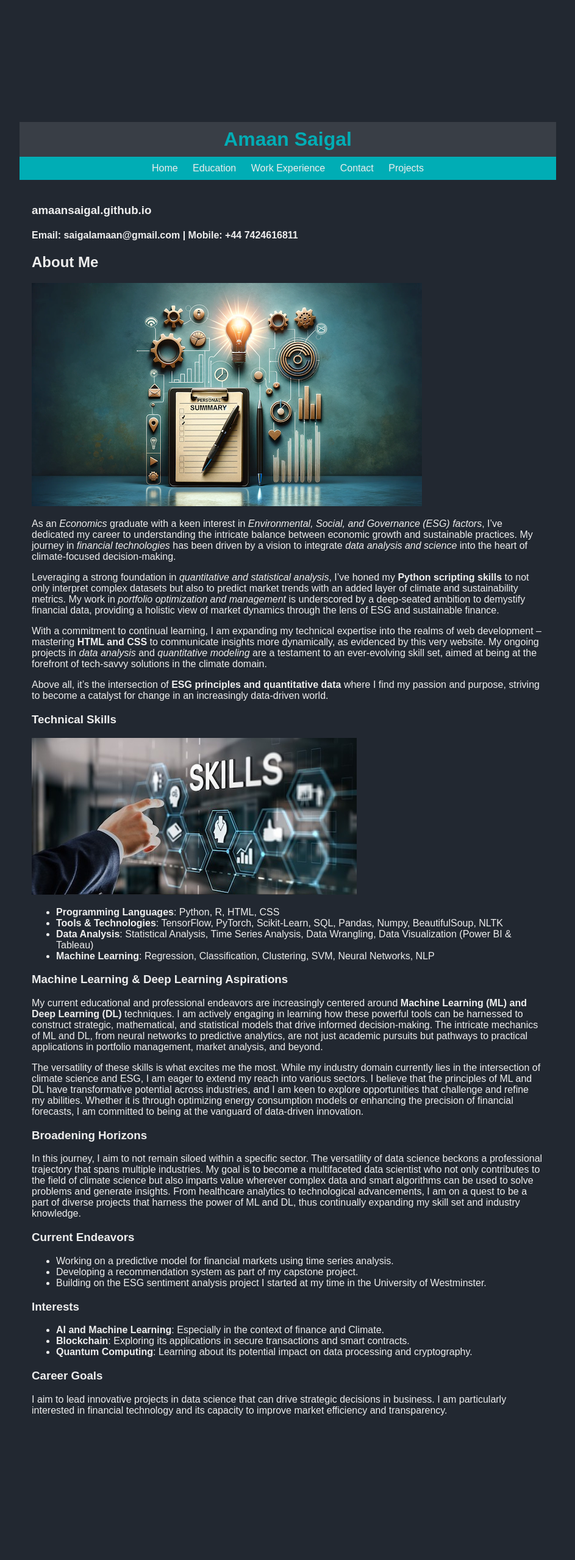
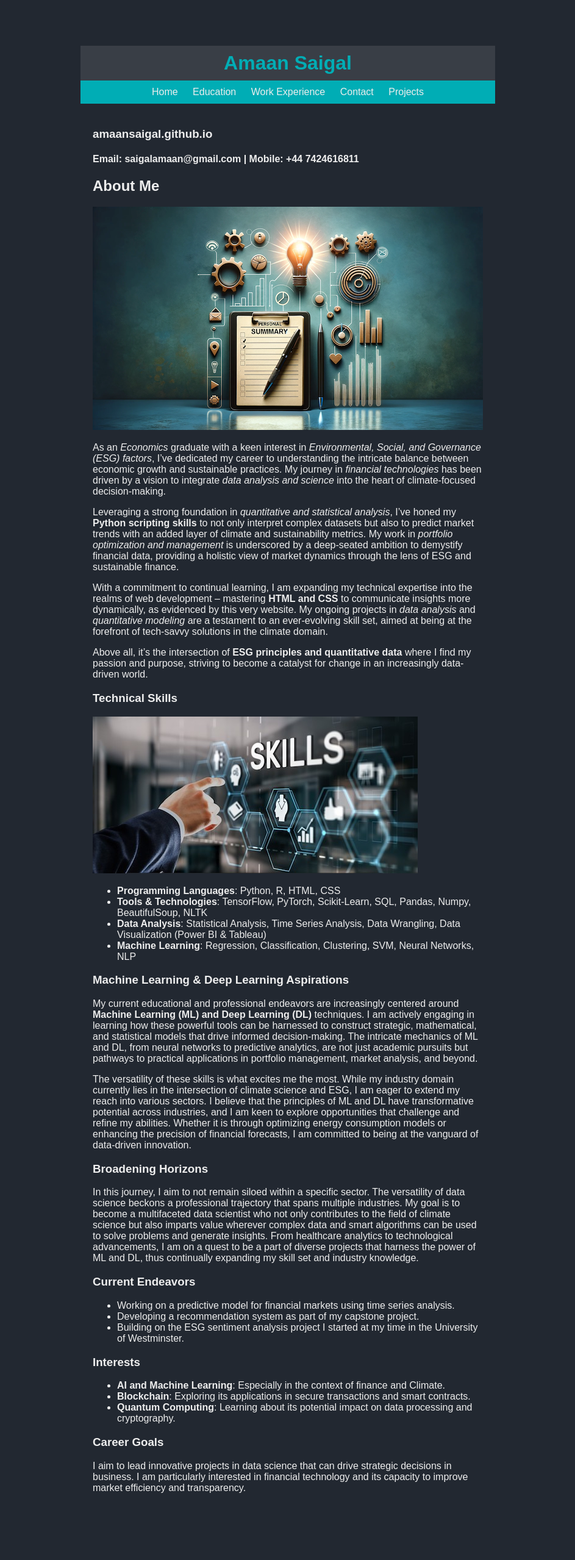
Before and after one commit to amaansaigal/amaansaigal.github.io, a Jekyll site: the page built from README.md, in a window 1280 px wide. Shown: the whole page at 61% size, without its empty margins (168-1111 px from the left). Built offline with Jekyll 4.4.1, drawn with Linux system fonts in a browser that asks for light colours; our own code applies the rules of GitHub Pages for plain Markdown files; after the commit the page ends 2493 px from its top, so only the background shows below that.

Commit message:
Update default.html

```diff
--- a/_layouts/default.html
+++ b/_layouts/default.html
@@ -14,7 +14,9 @@
             font-family: Arial, sans-serif;
             background-color: #222831;
             color: #EEEEEE;
-            margin: 200px;
+            margin-top: 75px;
+            margin-left: 300px;
+            margin-right: 300px;
             padding: 0;
         }
         header {
```
